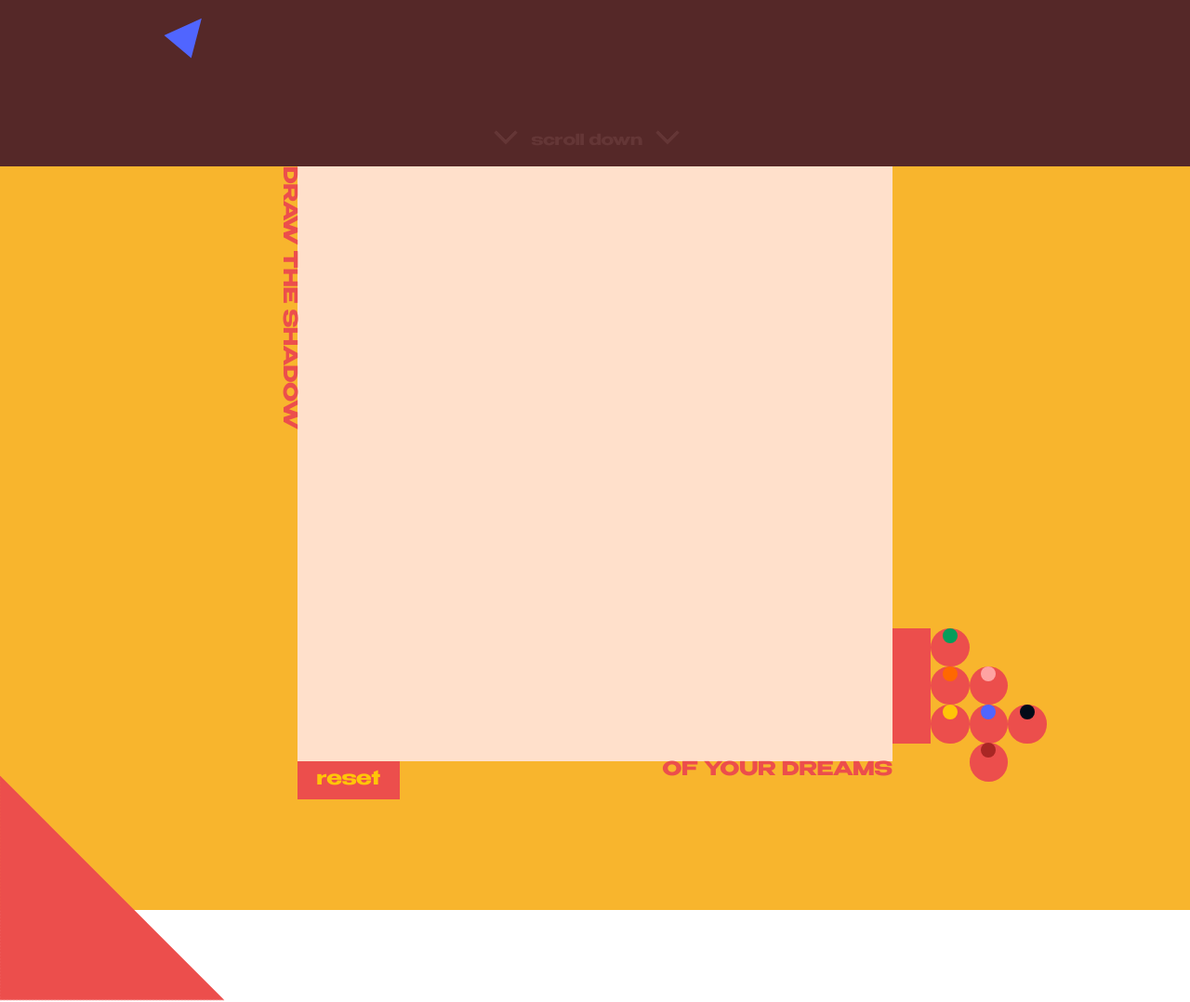
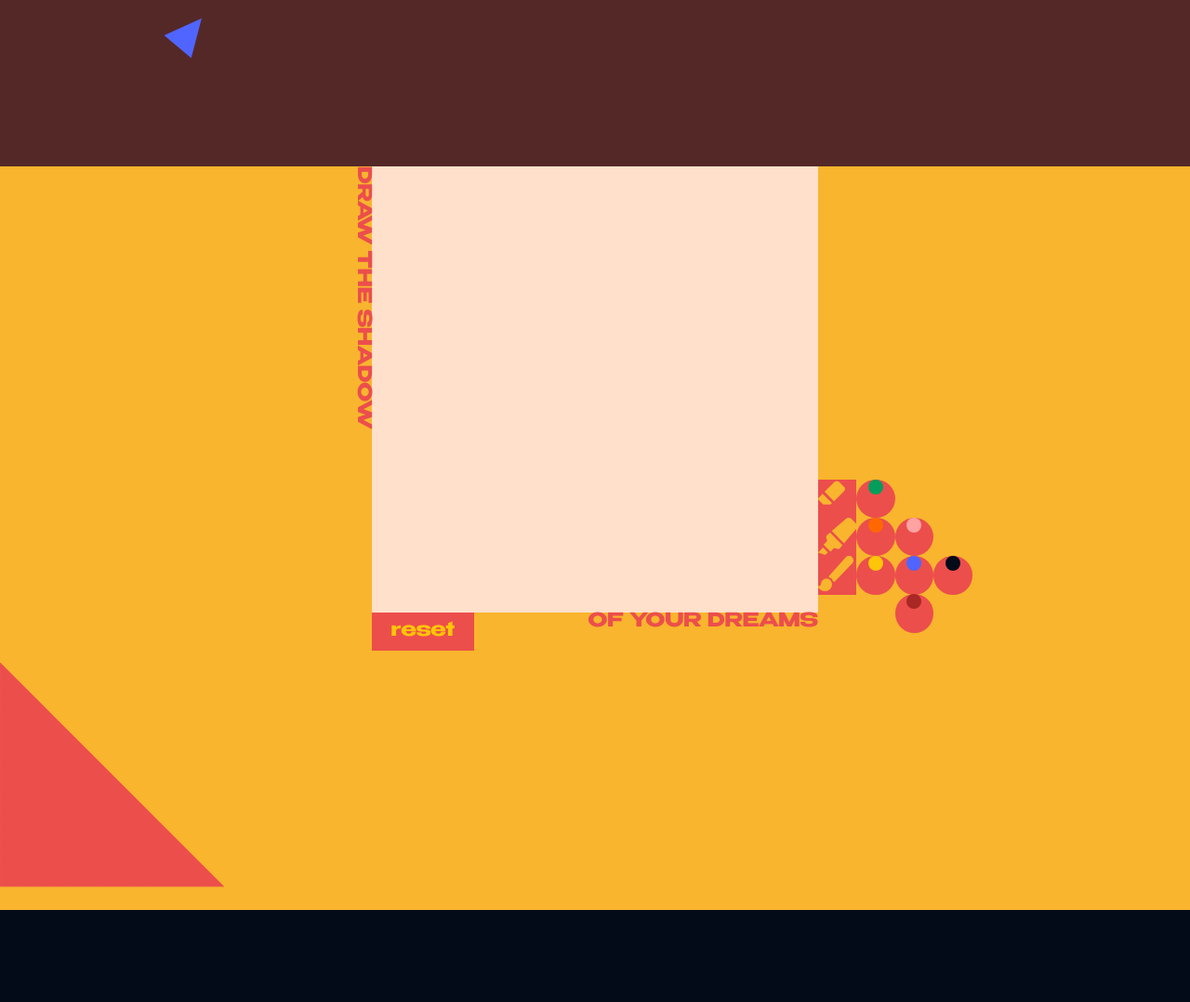
Before and after one commit to LamFoxer/Course1_Module3_Project, a plain HTML site: page index.html in a window 1280 px wide. Shown: the part 621-1699 px from the top of the page at 93% size. Drawn offline with Linux system fonts and the light colour scheme.

Commit message:
canvas fix

```diff
--- a/index.html
+++ b/index.html
@@ -4,12 +4,13 @@
     <meta charset="UTF-8">
     <meta name="viewport" content="width=device-width, initial-scale=1.0">
     <title>SombraAnimatedWebPoster</title>
-    <link rel="icon" href="./путь_до_favicon!!!">
+    <link rel="icon" href="./img/favicon.svg">
     <link href="./stylesheets/style.css" rel="stylesheet" type="text/css"/>
     <script src="javascripts/java-script.js" charset="utf-8"></script>
 </head>
 <body>
 
+    <!-- ЭКРАН 1 -->
     <section class="screen1">
 
         <h4 class="screen1Counter"> <span class="counter">0</span> /6</h4>
@@ -87,9 +88,10 @@
 
         <div class="arrowToDown leftArrow"></div>
         <div class="arrowToDown rightArrow"></div>
-    <h4 class="scrollTip">scroll down</h4>
+        <!-- <h4 class="scrollTip">scroll down</h4> -->
     </section>
 
+    <!-- ЭКРАН 2 -->
     <section class="screen2">
 
         <canvas class="canvas"></canvas>
@@ -102,9 +104,15 @@
         <div class="redCornerRight"></div>
 
         <!-- инструменты -->
-    <div class="eraser"></div>
-    <div class="marker"></div>
-    <div class="brush"></div>
+        <div class="eraser">
+            <img class="eraserImg" src="./img/eraser.svg" alt="eraser">
+        </div>
+        <div class="marker">
+            <img class="markerImg" src="img/marker.svg" alt="marker">
+        </div>
+        <div class="brush">
+            <img class="brushImg" src="img/brush.svg" alt="brush">
+        </div>
 
         <div class="greenChoosingButton ChoosingButton">
             <div class="greenColour circleColour"></div>
@@ -133,8 +141,15 @@
         <div class="redChoosingButton ChoosingButton">
             <div class="redColour circleColour"></div>
         </div>
+    </section>
 
+    <!-- ЭКРАН 3 -->
+    <section class="screen3">
 
+    </section>
+
+    <!-- ЭКРАН 4 -->
+    <section class="screen4">
 
     </section>
 
--- a/javascripts/java-script.js
+++ b/javascripts/java-script.js
@@ -144,10 +144,10 @@ document.addEventListener("DOMContentLoaded", function() {
     const canvas = document.querySelector('.canvas');
     const ctx = canvas.getContext('2d');
 
-    canvas.width = window.innerWidth;
-    canvas.height = window.innerHeight;
-    ctx.fillStyle = '#FFE0CB';
-    ctx.fillRect(0, 0, canvas.width, canvas.height);
+    // canvas.width = 800;
+    // canvas.height = 800;
+    // ctx.fillStyle = '#FFE0CB';
+    // ctx.fillRect(0, 0, canvas.width, canvas.height);
 
     let isDrawing = false;
     let currentTool = 'brush';
@@ -217,6 +217,7 @@ document.addEventListener("DOMContentLoaded", function() {
     canvas.addEventListener('touchmove', function(e) {
         if (isDrawing) {
             e.preventDefault();
+            draw(e);
         }
     }, { passive: false });
 
@@ -225,7 +226,7 @@ document.addEventListener("DOMContentLoaded", function() {
         isDrawing = true;
         const { x, y } = getCoordinates(e);
         ctx.beginPath();
-        ctx.moveTo(e.offsetX, e.offsetY);
+        ctx.moveTo(x, y);
     }
 
     function draw(e) {
@@ -234,7 +235,6 @@ document.addEventListener("DOMContentLoaded", function() {
 
         const { x, y } = getCoordinates(e);
         ctx.lineTo(x, y);
-        // ctx.lineTo(e.offsetX, e.offsetY);
         ctx.strokeStyle = currentTool === 'eraser' ? '#FFE0CB' : currentColor;
         ctx.lineWidth = currentTool === 'brush' ? brushSize : currentTool === 'marker' ? markerSize : eraserSize;
         ctx.lineCap = 'round';
@@ -244,7 +244,7 @@ document.addEventListener("DOMContentLoaded", function() {
 
     function stopDrawing() {
         isDrawing = false;
-        ctx.closePath();
+        // ctx.closePath();
     }
 
     function updateToolButtons(activeButton) {
@@ -262,6 +262,17 @@ document.addEventListener("DOMContentLoaded", function() {
             colorCircle.style.height = circleSize;
         });
     }
+
+    function resizeCanvas() {
+        const canvas = document.querySelector('.canvas');
+        canvas.width = canvas.clientWidth;
+        canvas.height = canvas.clientHeight;
+        ctx.fillStyle = '#FFE0CB';
+        ctx.fillRect(0, 0, canvas.width, canvas.height);
+    }
+
+    window.addEventListener('load', resizeCanvas);
+    window.addEventListener('resize', resizeCanvas);
 
     /*function handleMouseMove(event){
         let eyes = document.querySelectorAll(".eye");
--- a/stylesheets/content.css
+++ b/stylesheets/content.css
@@ -35,6 +35,24 @@ body{
     width: 100vw;
     height: 100vh;
     background: #F8B52D;
+}
+
+.screen3{
+    display: grid;
+    grid-template-columns: 1fr 1fr 1fr;
+    grid-template-rows: 1fr 1fr;
+    width: 100vw;
+    height: 100vh;
+    background: #030B18;
+}
+
+.screen4{
+    display: grid;
+    grid-template-columns: 1fr 1fr 1fr;
+    grid-template-rows: 1fr 1fr;
+    width: 100vw;
+    height: 100vh;
+    background: #FFE0CB;
 }
 
 .screen1Counter{
@@ -580,13 +598,13 @@ body{
         100% { transform: translateX(0); }
       }
 
-.scrollTip{
+/* .scrollTip{
     place-self: center;
     grid-area: 3/2/4/3;
     animation: scrollTip 2s ease-in-out infinite;
-}
+} */
 
-.arrowToDown{
+/* .arrowToDown{
     width: 1.4vw;
     height: 1.4vw;
     box-shadow: -0.26vw 0.26vw 0 #9E6D6D;
@@ -613,15 +631,22 @@ body{
         0%{}
         50%{margin-top: 0.5vw;}
         100%{margin-top: 0}
-    }
+    } */
 
 /* ЭКРАН 2 */
 
     .canvas{
-        width: 640px;
-        height: 640px;
-        grid-area: 1/2/2/3;
-
+        /* width: 100%;
+        height: 100%;
+        display: block;
+        grid-area: 1/2/2/3; */
+        /* width: 1fr;
+        height: 1fr;          */
+        width: 60vmin;
+        height: 60vmin;
+        display: block;
+        /* aspect-ratio: 1:1; */
+        background: #FFE0CB;
     }
 
     .resetButtonContainer{
@@ -694,6 +719,14 @@ body{
         margin-bottom: 7.97vw;
         justify-self: start;
         align-self: end;
+        grid-area: 1/3/2/4;
+    }
+
+    .eraserImg{
+        width: 70%;
+        height: 70%;
+        justify-self: center;
+        align-self: center;
         grid-area: 1/3/2/4;
     }
 
```
Also changed, not shown: img/brush.svg (added), img/eraser.svg (added), img/favicon.svg (added), img/marker.svg (added), 2 other files. Lines whose indentation alone changed are shown as unchanged.
